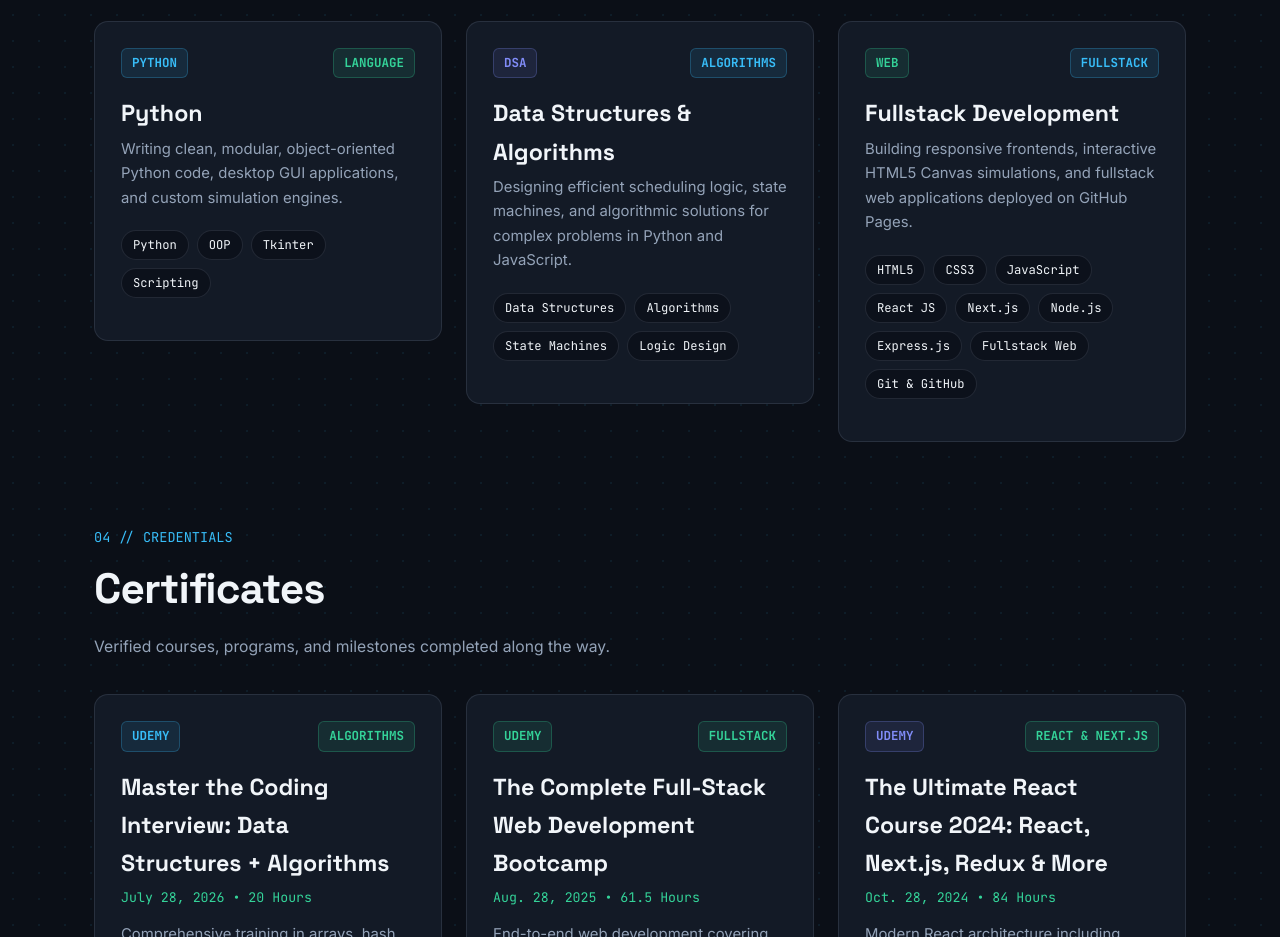
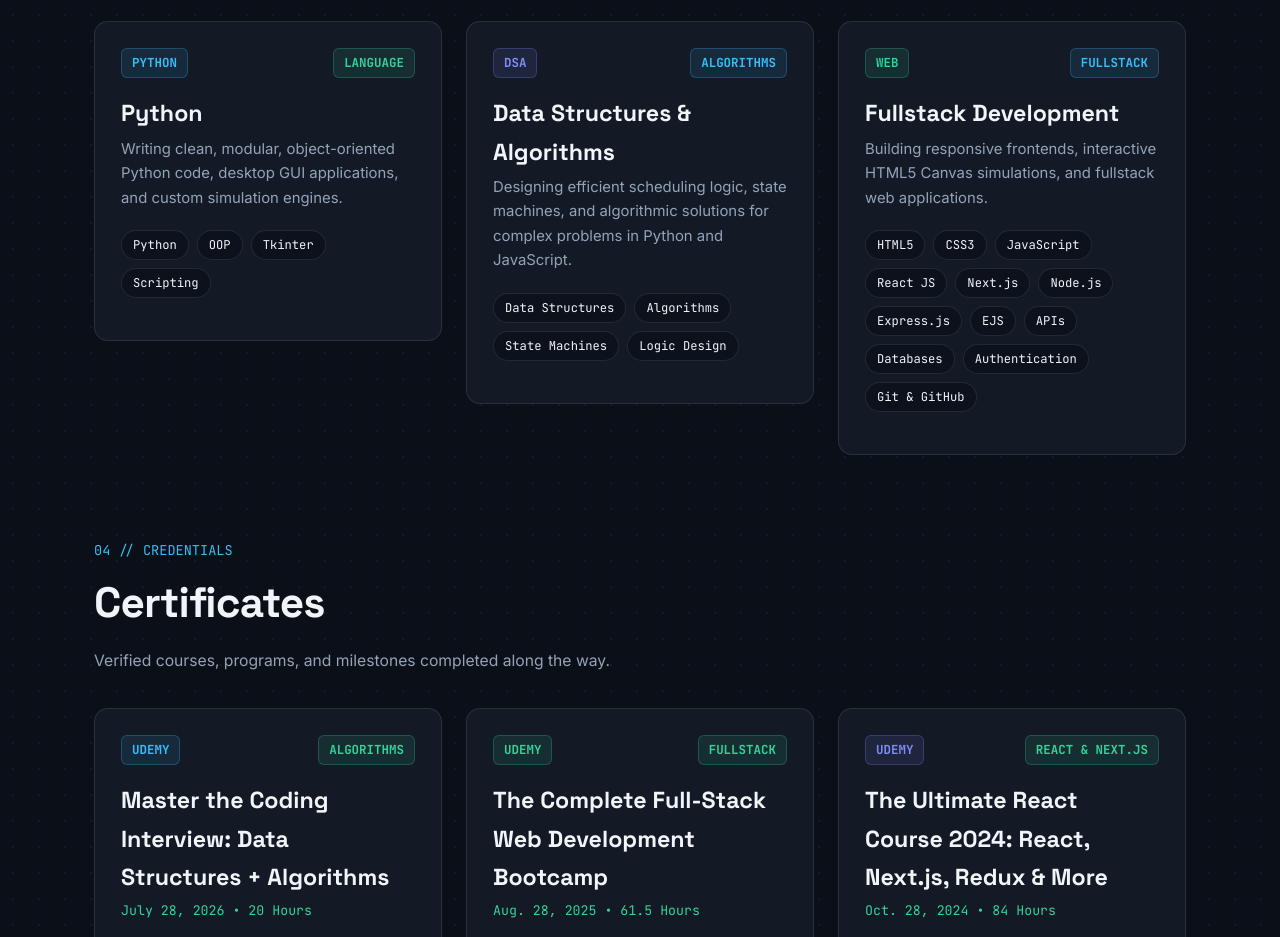
Before and after one commit to vikramrakr/vikramrakr.github.io, a plain HTML site: page index.html in a window 1280 px wide. Shown: the part 2520-3457 px from the top of the page. Drawn offline with Linux system fonts and the light colour scheme.

Commit message:
Edited fullstack skill

```diff
--- a/index.html
+++ b/index.html
@@ -1199,8 +1199,7 @@
               <h3>Fullstack Development</h3>
               <p class="card-desc">
                 Building responsive frontends, interactive HTML5 Canvas
-                simulations, and fullstack web applications deployed on GitHub
-                Pages.
+                simulations, and fullstack web applications.
               </p>
             </div>
             <div class="pill-list">
@@ -1211,7 +1210,10 @@
               <span class="skill-pill">Next.js</span>
               <span class="skill-pill">Node.js</span>
               <span class="skill-pill">Express.js</span>
-              <span class="skill-pill">Fullstack Web</span>
+              <span class="skill-pill">EJS</span>
+              <span class="skill-pill">APIs</span>
+              <span class="skill-pill">Databases</span>
+              <span class="skill-pill">Authentication</span>
               <span class="skill-pill">Git &amp; GitHub</span>
             </div>
           </div>
```
